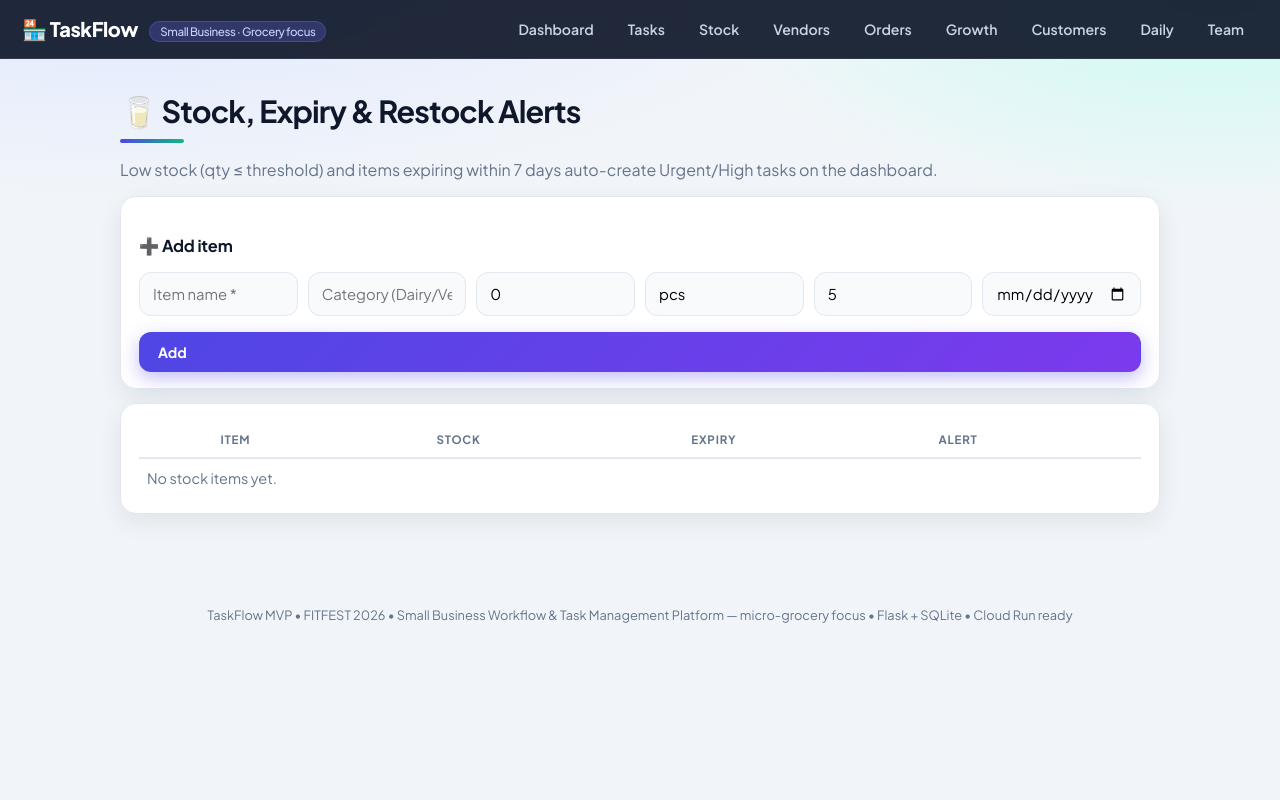
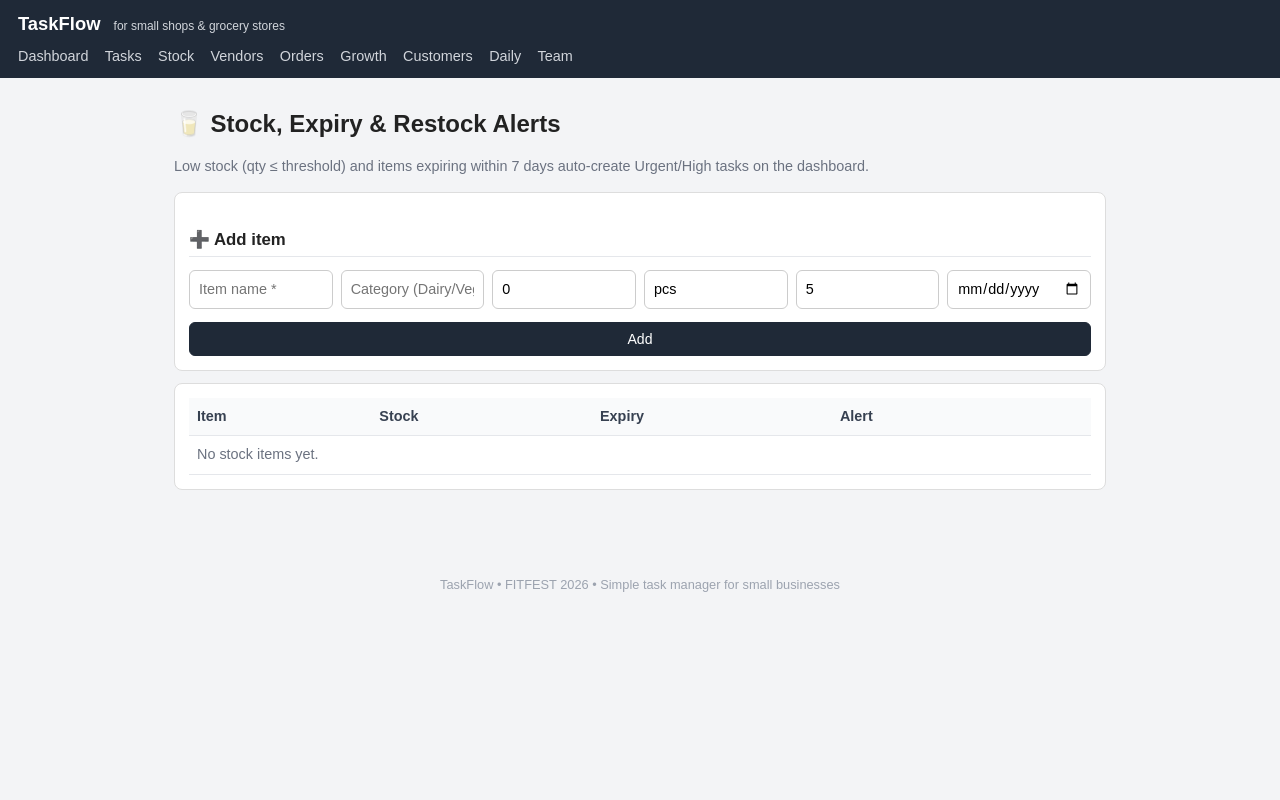
Before and after one commit to ManasviWaghmare/Small-Business-Workflow-Task-Management-Platform, a Python web app: template templates/inventory.html in a window 1280 px wide. Run offline with Jinja, Linux system fonts and the light colour scheme; the template is opened without the code that fills it, so the values that code supplies are empty.

Commit message:
Simplify frontend theme: plain clean look for hackathon demo

```diff
--- a/static/style.css
+++ b/static/style.css
@@ -1,68 +1,64 @@
-/* TaskFlow — modern grocery-workflow theme */
-@import url('https://fonts.googleapis.com/css2?family=Plus+Jakarta+Sans:wght@400;500;600;700;800&display=swap');
-:root{
-  --bg:#f1f5f9; --card:#ffffff; --ink:#0f172a; --muted:#64748b;
-  --brand:#4f46e5; --brand2:#7c3aed; --ok:#10b981; --warn:#f59e0b; --danger:#ef4444;
-  --line:#e2e8f0; --radius:16px; --shadow:0 8px 24px rgba(15,23,42,.08);
-}
+/* TaskFlow — simple clean theme for hackathon demo */
 *{box-sizing:border-box}
-body{font-family:'Plus Jakarta Sans',system-ui,-apple-system,Segoe UI,Roboto,Arial,sans-serif;margin:0;background:
-  radial-gradient(1200px 400px at 10% -5%,#e0e7ff 0%,transparent 60%),
-  radial-gradient(900px 380px at 95% 0%,#ccfbf1 0%,transparent 55%),var(--bg);color:var(--ink);min-height:100vh}
+body{font-family:Arial,Helvetica,sans-serif;margin:0;background:#f3f4f6;color:#222;line-height:1.5}
 /* NAV */
-.topnav{display:flex;justify-content:space-between;align-items:center;gap:12px;flex-wrap:wrap;
-  background:rgba(15,23,42,.92);backdrop-filter:blur(10px);color:#fff;padding:12px 22px;position:sticky;top:0;z-index:20;
-  border-bottom:1px solid rgba(255,255,255,.08)}
-.brand{font-weight:800;font-size:1.25rem;letter-spacing:-.02em;text-decoration:none;color:#fff!important;margin:0!important}
-.brand span{font-weight:500;font-size:.72rem;color:#c7d2fe;background:rgba(99,102,241,.25);border:1px solid rgba(99,102,241,.4);padding:2px 10px;border-radius:99px;margin-left:8px;vertical-align:middle}
-.links{display:flex;flex-wrap:wrap;gap:6px}
-.links a{color:#cbd5e1!important;text-decoration:none;margin:0!important;padding:8px 14px;border-radius:99px;font-size:.88rem;font-weight:600;transition:.2s}
-.links a:hover{background:rgba(255,255,255,.1);color:#fff!important}
-.links a.active{background:linear-gradient(135deg,var(--brand),var(--brand2));color:#fff!important;box-shadow:0 4px 14px rgba(79,70,229,.45)}
-.container{max-width:1080px;margin:0 auto;padding:26px 20px 40px}
-h1{margin:6px 0 2px;font-size:1.9rem;letter-spacing:-.03em}
-h1::after{content:'';display:block;width:64px;height:4px;border-radius:99px;margin-top:8px;background:linear-gradient(90deg,var(--brand),var(--ok))}
-h2{margin:20px 0 10px;font-size:1.02rem;letter-spacing:-.01em;display:flex;align-items:center;gap:8px}
-.muted{color:var(--muted)}
-/* CARDS */
-.cards{display:grid;grid-template-columns:repeat(auto-fit,minmax(160px,1fr));gap:14px;margin:18px 0}
-.card{background:var(--card);border-radius:var(--radius);padding:18px;box-shadow:var(--shadow);border:1px solid var(--line);border-top:5px solid var(--brand);position:relative;overflow:hidden;transition:.2s}
-.card:hover{transform:translateY(-3px)}
-.card::before{content:'';position:absolute;inset:0;background:linear-gradient(135deg,rgba(79,70,229,.07),transparent 55%);pointer-events:none}
-.card.warn{border-top-color:var(--warn)}.card.danger{border-top-color:var(--danger)}.card.ok{border-top-color:var(--ok)}
-.num{font-size:2rem;font-weight:800;letter-spacing:-.03em}.lbl{color:var(--muted);font-size:.82rem;font-weight:600;text-transform:uppercase;letter-spacing:.06em}
-.bar{background:#e2e8f0;border-radius:99px;height:9px;margin-top:10px;overflow:hidden}.bar div{background:linear-gradient(90deg,var(--ok),#34d399);height:9px;border-radius:99px;transition:width .6s}
+.topnav{background:#1f2937;color:#fff;padding:10px 18px;position:sticky;top:0;z-index:20}
+.brand{color:#fff!important;text-decoration:none;font-weight:bold;font-size:1.15rem;margin:0!important}
+.brand span{font-weight:normal;font-size:.75rem;color:#d1d5db;margin-left:8px}
+.links{margin-top:6px}
+.links a{color:#d1d5db!important;text-decoration:none;margin:0 12px 0 0!important;font-size:.9rem}
+.links a:hover{color:#fff!important}
+.links a.active{color:#fff!important;font-weight:bold;border-bottom:2px solid #fbbf24;padding-bottom:2px}
+.container{max-width:960px;margin:0 auto;padding:18px 14px 40px}
+h1{font-size:1.5rem;margin:10px 0 4px}
+h2{font-size:1.05rem;margin:20px 0 8px;border-bottom:1px solid #e5e7eb;padding-bottom:4px}
+.muted{color:#6b7280;font-size:.9rem}
+/* STAT CARDS */
+.cards{display:grid;grid-template-columns:repeat(auto-fit,minmax(140px,1fr));gap:10px;margin:14px 0}
+.card{background:#fff;border:1px solid #ddd;border-left:5px solid #4f46e5;border-radius:8px;padding:12px}
+.card.warn{border-left-color:#f59e0b}
+.card.danger{border-left-color:#dc2626}
+.card.ok{border-left-color:#16a34a}
+.num{font-size:1.6rem;font-weight:bold}
+.lbl{color:#6b7280;font-size:.8rem}
+.bar{background:#e5e7eb;border-radius:4px;height:8px;margin-top:6px}
+.bar div{background:#16a34a;height:8px;border-radius:4px}
 /* PANELS */
-.grid2{display:grid;grid-template-columns:1fr 1fr;gap:16px}@media(max-width:850px){.grid2{grid-template-columns:1fr}}
-.panel{background:var(--card);border-radius:var(--radius);padding:18px 18px 16px;margin:14px 0;box-shadow:var(--shadow);border:1px solid var(--line)}
+.grid2{display:grid;grid-template-columns:1fr 1fr;gap:12px}
+@media(max-width:800px){.grid2{grid-template-columns:1fr}}
+.panel{background:#fff;border:1px solid #ddd;border-radius:8px;padding:14px;margin:12px 0}
 /* TABLES */
-table{width:100%;border-collapse:separate;border-spacing:0;font-size:.9rem}
-th{font-size:.72rem;text-transform:uppercase;letter-spacing:.07em;color:var(--muted);padding:10px 8px;border-bottom:2px solid var(--line)}
-td{padding:10px 8px;border-bottom:1px solid var(--line);vertical-align:top}
-tr:last-child td{border-bottom:none}
-tbody tr{transition:.15s}tbody tr:hover{background:#f8fafc}
-.overdue-row{background:linear-gradient(90deg,#fef2f2,#fff7ed)}
-/* PILLS */
-.pill{display:inline-block;padding:3px 12px;border-radius:99px;background:#eef2ff;color:#3730a3;font-size:.74rem;font-weight:700;margin:2px;border:1px solid #e0e7ff}
-.pill.High{background:#ffedd5;color:#9a3412;border-color:#fed7aa}.pill.Urgent,.pill.Overdue{background:#fee2e2;color:#991b1b;border-color:#fecaca}
-.pill.Medium{background:#fef9c3;color:#854d0e;border-color:#fde68a}.pill.Low{background:#e0e7ff;color:#3730a3}
+table{width:100%;border-collapse:collapse;font-size:.9rem}
+th,td{text-align:left;padding:8px;border-bottom:1px solid #e5e7eb;vertical-align:top}
+th{background:#f9fafb;color:#374151}
+.overdue-row{background:#fef2f2}
+/* LABELS */
+.pill{display:inline-block;padding:2px 10px;border-radius:12px;background:#eef2ff;color:#3730a3;font-size:.75rem;font-weight:bold;margin:2px;border:1px solid #c7d2fe}
+.pill.High{background:#ffedd5;color:#9a3412;border-color:#fed7aa}
+.pill.Urgent,.pill.Overdue{background:#fee2e2;color:#991b1b;border-color:#fecaca}
+.pill.Medium{background:#fef9c3;color:#854d0e;border-color:#fde68a}
+.pill.Low{background:#e0e7ff;color:#3730a3}
 /* FORMS + BUTTONS */
-.form input,.form select,.form textarea{width:100%;padding:11px 13px;margin:6px 0;border:1.5px solid var(--line);border-radius:12px;font-size:.93rem;font-family:inherit;background:#f8fafc;transition:.15s}
-.form input:focus,.form select:focus,.form textarea:focus{outline:none;border-color:var(--brand);background:#fff;box-shadow:0 0 0 4px rgba(79,70,229,.12)}
-.form textarea{min-height:64px;resize:vertical}
-.row{display:flex;gap:10px;flex-wrap:wrap}.row>*{flex:1;min-width:150px}
-.btn{display:inline-flex;align-items:center;gap:6px;padding:10px 18px;border-radius:12px;border:1.5px solid var(--line);background:#fff;cursor:pointer;text-decoration:none;color:var(--ink);font-size:.88rem;font-weight:700;transition:.18s;font-family:inherit}
-.btn:hover{transform:translateY(-1px);box-shadow:0 6px 16px rgba(15,23,42,.12)}
-.btn.primary{background:linear-gradient(135deg,var(--brand),var(--brand2));color:#fff;border-color:transparent;box-shadow:0 6px 18px rgba(79,70,229,.35)}
-.btn.small{padding:5px 12px;font-size:.78rem;border-radius:99px}
-.ok-btn{background:#d1fae5;border-color:#6ee7b7;color:#065f46}.danger-btn{background:#fee2e2;border-color:#fca5a5;color:#991b1b}
-.actions{display:flex;gap:5px;flex-wrap:wrap}.actions form{margin:0}
-.list{padding-left:18px}.list li{margin:7px 0;background:#f8fafc;border:1px solid var(--line);border-radius:10px;padding:8px 12px;list-style:none;margin-left:-18px}
-/* KANBAN / GROWTH */
-.kanban{display:grid;grid-template-columns:repeat(auto-fit,minmax(230px,1fr));gap:12px}
-.kcard{background:linear-gradient(180deg,#f8fafc,#fff);border:1px solid var(--line);border-radius:14px;padding:12px;margin:10px 0;box-shadow:0 3px 10px rgba(15,23,42,.06)}
-.check{display:flex;gap:10px;align-items:center;width:100%;text-align:left;background:#f8fafc;border:1.5px solid var(--line);border-radius:12px;padding:11px 13px;margin:7px 0;cursor:pointer;font-size:.93rem;font-family:inherit;transition:.15s}
-.check:hover{border-color:var(--brand)}.check.on{background:#ecfdf5;border-color:var(--ok);text-decoration:line-through;color:#065f46}
-#offline-bar{background:linear-gradient(90deg,#fef3c7,#fde68a);color:#92400e;text-align:center;padding:9px;font-size:.85rem;font-weight:600;position:sticky;top:57px;z-index:5}
-footer{text-align:center;color:var(--muted);padding:26px;font-size:.8rem}
-@media(max-width:600px){h1{font-size:1.45rem}.container{padding:16px 12px 30px}.topnav{padding:10px 12px}}
+.form input,.form select,.form textarea{width:100%;padding:9px;margin:5px 0;border:1px solid #ccc;border-radius:6px;font-size:.9rem;font-family:inherit}
+.form textarea{min-height:56px}
+.row{display:flex;gap:8px;flex-wrap:wrap}
+.row>*{flex:1;min-width:140px}
+.btn{display:inline-block;padding:8px 14px;border-radius:6px;border:1px solid #bbb;background:#fff;cursor:pointer;text-decoration:none;color:#111;font-size:.88rem;font-family:inherit}
+.btn:hover{background:#f3f4f6}
+.btn.primary{background:#1f2937;color:#fff;border-color:#1f2937}
+.btn.small{padding:4px 10px;font-size:.8rem}
+.ok-btn{background:#dcfce7;border-color:#16a34a}
+.danger-btn{background:#fee2e2;border-color:#dc2626}
+.actions{display:flex;gap:4px;flex-wrap:wrap}
+.actions form{margin:0}
+.list{padding-left:18px}
+.list li{margin:5px 0}
+/* KANBAN */
+.kanban{display:grid;grid-template-columns:repeat(auto-fit,minmax(220px,1fr));gap:10px}
+.kcard{background:#f9fafb;border:1px solid #ddd;border-radius:6px;padding:10px;margin:8px 0}
+/* CHECKLISTS */
+.check{display:block;width:100%;text-align:left;background:#f9fafb;border:1px solid #ddd;border-radius:6px;padding:9px;margin:5px 0;cursor:pointer;font-size:.92rem;font-family:inherit}
+.check.on{background:#dcfce7;border-color:#16a34a;text-decoration:line-through}
+/* OFFLINE BAR */
+#offline-bar{background:#fef3c7;color:#92400e;text-align:center;padding:8px;font-size:.85rem}
+footer{text-align:center;color:#9ca3af;padding:20px;font-size:.8rem}
--- a/templates/base.html
+++ b/templates/base.html
@@ -8,7 +8,7 @@
 </head>
 <body>
 <nav class="topnav">
-  <a class="brand" href="/">🏪 TaskFlow <span>Small Business · Grocery focus</span></a>
+  <a class="brand" href="/">TaskFlow <span>for small shops & grocery stores</span></a>
   <div class="links">
     <a href="/" class="{{ 'active' if request.path=='/' else '' }}">Dashboard</a>
     <a href="/tasks" class="{{ 'active' if request.path.startswith('/tasks') else '' }}">Tasks</a>
@@ -25,7 +25,7 @@
 <main class="container">
 {% block content %}{% endblock %}
 </main>
-<footer><p>TaskFlow MVP • FITFEST 2026 • Small Business Workflow &amp; Task Management Platform — micro-grocery focus • Flask + SQLite • Cloud Run ready</p></footer>
+<footer><p>TaskFlow • FITFEST 2026 • Simple task manager for small businesses</p></footer>
 <script>
 // Offline-first: indicator + draft persistence for textareas/inputs
 function updateOnline(){ document.getElementById('offline-bar').hidden = navigator.onLine; }
```
